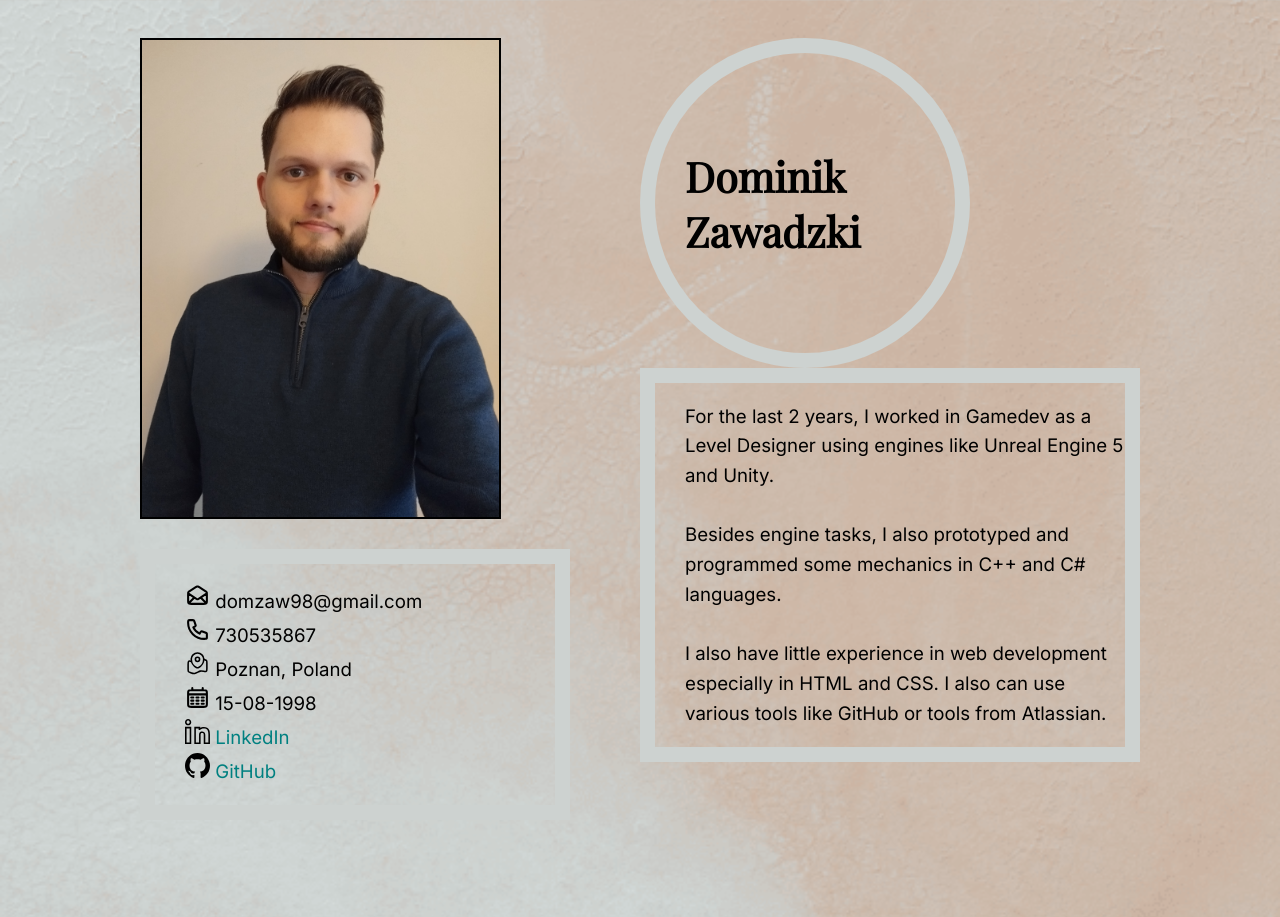
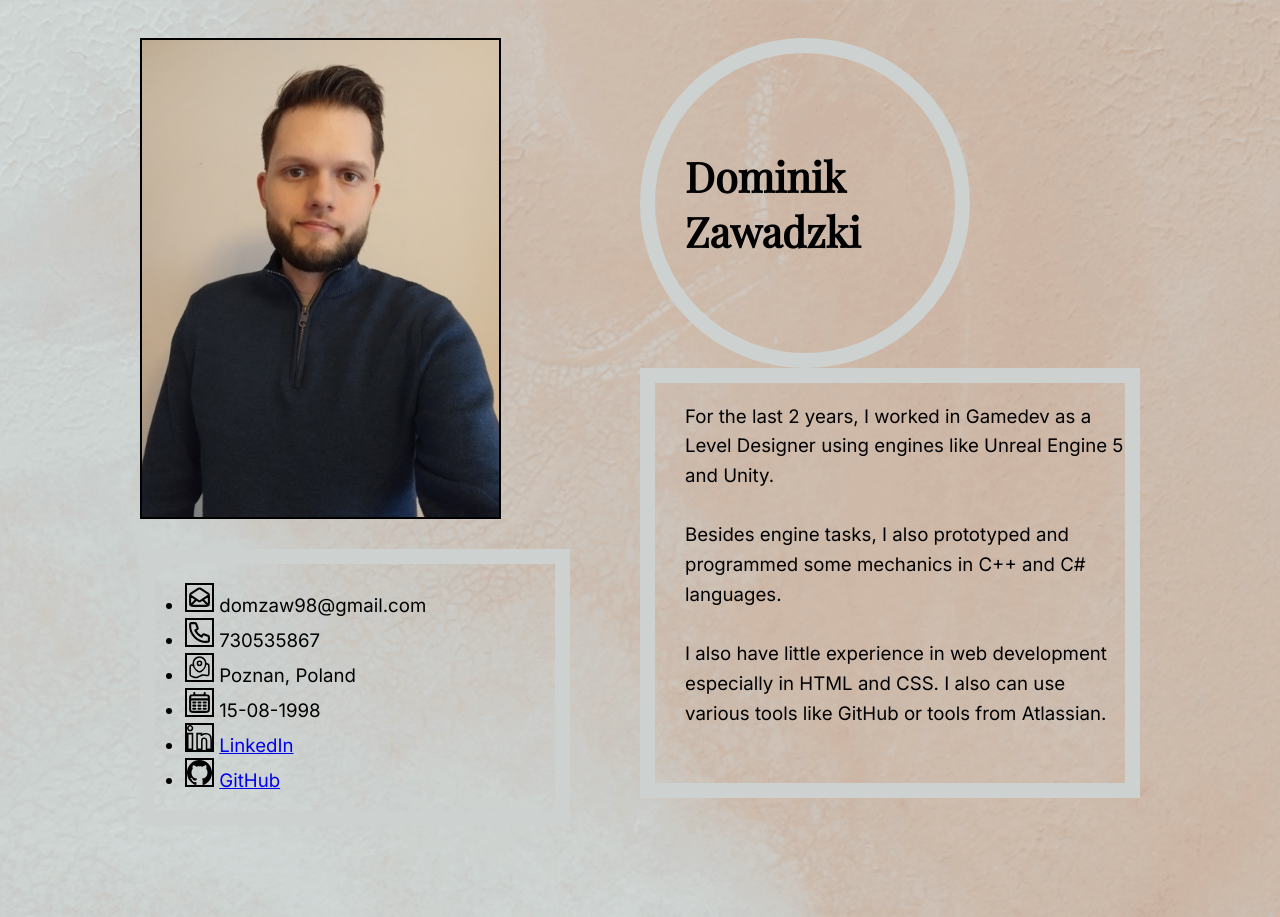
Before and after one commit to Enigma987/My-Portfolio-Website, a plain HTML site: page index.html in a window 1280 px wide. Shown: the top 917 px of the page. Drawn offline with nearby package versions, Linux system fonts and the light colour scheme.

Commit message:
Revert "CSS changes"
This reverts commit f4f45775bb1e8113cc805f3162bd3f7dcbcd39c5.

```diff
--- a/index.html
+++ b/index.html
@@ -20,8 +20,8 @@
     <div class="flex-container">
         <div class="container main">
             <div class="firstPart">
-                <img src="./images/CV_image.jpg" id="my_photo" alt="My photo to the CV" />
-                <div class="square">
+                <img src="./images/CV_image.jpg" alt="My photo to the CV" />
+                <div class="square info">
                     <ul class="contactList">
                         <li>
                             <img class="svg" src="./images/mail.svg" alt="mail icon" /> domzaw98@gmail.com
@@ -45,11 +45,11 @@
                 </div>
             </div>
             <div class="secondPart">
-                <div class="circle">
+                <div class="circle name">
                     <h1>Dominik Zawadzki</h1>
                 </div>
-                <div class="square">
-                    <p id="psummary">
+                <div class="square summary">
+                    <p class="psummary">
                         For the last 2 years, I worked in Gamedev as a Level Designer using engines like Unreal Engine 5 and Unity. <br /><br />
                         Besides engine tasks, I also prototyped and programmed some mechanics in C++ and C# languages. <br /><br />
                         I also have little experience in web development especially in HTML and CSS. I also can use various tools like GitHub or tools from Atlassian.
--- a/style.css
+++ b/style.css
@@ -1,14 +1,6 @@
 body {
     background: url("./images/bg_image.png") no-repeat fixed;
     background-size: cover;
-
-    font-family: 'Inter', sans-serif;
-    font-size: 14pt;
-}
-
-a:link {
-    text-decoration: none;
-    color: teal;
 }
 
 a:active {
@@ -67,7 +59,7 @@ a:visited {
     border: 15px solid #cdd2d0;
 }
 
-#my_photo {
+img {
     height: 477px;
     width: 357px;
     margin-bottom: 30px;
@@ -78,13 +70,14 @@ a:visited {
 .svg {
     height: 25px;
     width: 25px;
+    margin-bottom: 0;
+    border-radius: 0;
 }
 
 .square {
     border: 15px solid #cdd2d0;
     border-color: #cdd2d0;
 }
-
 h1 {
     font-family: 'Playfair Display', serif;
     font-size: 31pt;
@@ -98,10 +91,26 @@ h2 {
     font-weight: 900;
 }
 
-#psummary {
+h3, h4 {
+    font-family: 'Inter', sans-serif;
+}
+
+p {
+    font-family: 'Inter', sans-serif;
+    font-size: 14pt;
+}
+
+.psummary {
     padding-left: 30px;
     line-height: 1.59;
 }
+
+
+.summary {
+    height: 400px;
+}
+
+
 
 .circle {
     display: flex;
@@ -115,15 +124,14 @@ h2 {
 }
 
 ul {
-
-    line-height: 30px;
+    font-family: 'Inter', sans-serif;
+    line-height: 25px;
     padding-left: 10px;
-
+    font-size: 14pt;
 }
 
 .contactList {
     padding-left: 30px;
-    list-style-type: none;
 }
 
 #skillsh {
```
